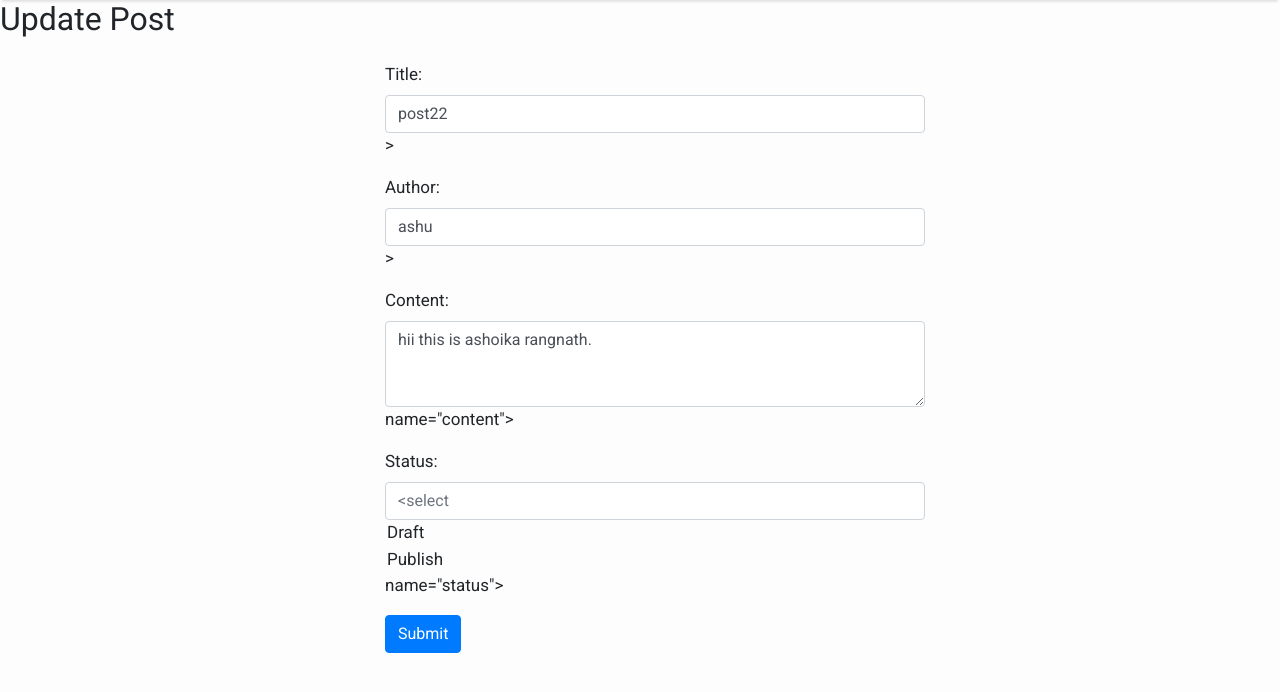
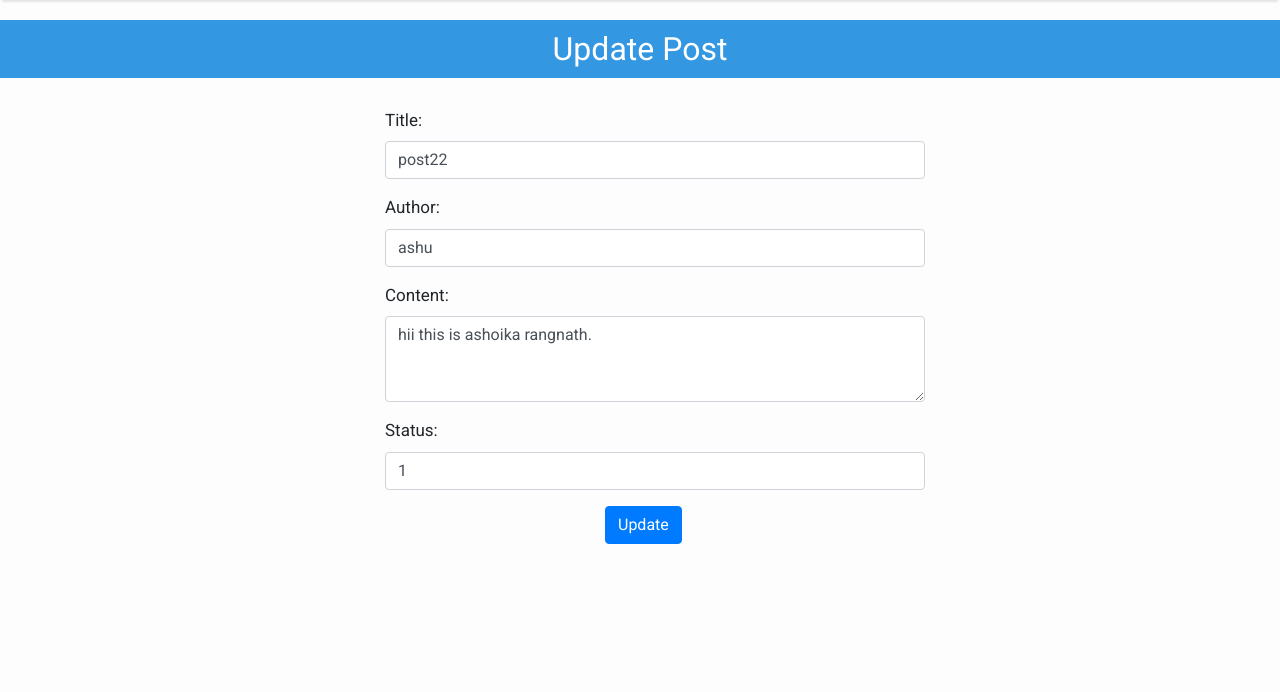
Before and after one commit to 19shiv03/gst, a Django app: page /updtae/29/ in a window 1280 px wide. Shown: the part 58-750 px from the top of the page. Run offline with Django 4.2, Linux system fonts and the light colour scheme; data comes from the database, SQL or seed files in the repository; both versions use the stored data as it was after the commit; some libraries are stand-ins or nearby versions.

Commit message:
changed24

```diff
--- a/Blog/crud/views.py
+++ b/Blog/crud/views.py
@@ -1,62 +1,84 @@
 from typing import Reversible
-from django.shortcuts import render,redirect
+from django.shortcuts import render, redirect
 
 from django.urls import reverse_lazy
-from django.views.generic import ListView,DetailView
-from django.views.generic.edit import CreateView,DeleteView,UpdateView
+from django.views.generic import ListView, DetailView
+from django.views.generic.edit import CreateView, DeleteView, UpdateView
 from requests import post
 from .models import Post
 from .forms import BlogForm
 
+
 class PostList(ListView):
-    queryset = Post.objects.filter(status=1).order_by('-created_on')
-    template_name = 'index.html'
+    queryset = Post.objects.filter(status=1).order_by("-created_on")
+    template_name = "index.html"
+
 
 class PostDetail(DetailView):
     model = Post
-    template_name = 'post_detail.html'
+    template_name = "post_detail.html"
+
 
 class AddPost(CreateView):
-    model=Post
-    template_name='add_post.html'
-    success_url = '/show'
-    fields=['title','author','content','status','created_on']
+    model = Post
+    template_name = "add_post.html"
+    success_url = "/show"
+    fields = ["title", "author", "content", "status", "created_on"]
+
 
 class DeletePost(DeleteView):
-    model=Post
-    template_name='delete.html'
-    success_url='/show'
+    model = Post
+    template_name = "delete.html"
+    success_url = "/show"
+
 
 class UpdatePost(UpdateView):
-    model=Post
-    fields=['title','author','content','status']
-    template_name='update.html'
-    success_url='/show'
+    model = Post
+    fields = ["title", "author", "content", "status"]
+    template_name = "update.html"
+    success_url = "/show"
+    initial = {}
+
+    def get_initial(self) -> dict:
+        global initial
+        initial = super(UpdatePost, self).get_initial()
+        print("initial data", initial)
+
+        # retrieve current object
+        habit_object = self.get_object()
+
+        initial["title"] = habit_object.title
+        initial["author"] = habit_object.author
+        initial["content"] = habit_object.content
+        initial["status"] = habit_object.status
+        print(initial)
+        return initial
+
+    def get_context_data(self, **kwargs):
+        context = super(UpdatePost, self).get_context_data(**kwargs)
+        context.update(self.get_initial())
+        return context
 
 
 class Myview(ListView):
     model = Post
-    template_name= 'show.html'
+    template_name = "show.html"
 
     def get_queryset(self, *args, **kwargs):
-
         return Post.objects.all()
-
-
 
 
 class SearchView(ListView):
     model = Post
-    template_name=  'show.html'
+    template_name = "show.html"
 
     def get_queryset(self, *args, **kwargs):
-        title = self.request.GET.get('post')
+        title = self.request.GET.get("post")
         if title:
-           result=Post.objects.filter(title=title)
-           if len(result)==0:
-               return Post.objects.all()
+            result = Post.objects.filter(title=title)
+            if len(result) == 0:
+                return Post.objects.all()
         else:
-            result=Post.objects.all()
-
+            result = Post.objects.all()
 
         return result
--- a/Blog/templates/show.html
+++ b/Blog/templates/show.html
@@ -32,15 +32,15 @@
 
     </style>
     <div class="both" style="padding:20px;">
-    <div class="form" style="margin-left:150px; width:40%; float:left; ">
+    <div class="form" style="margin-left:130px; width:40%; float:left; ">
     <form class="search" method="GET" action="/search/">
       {% csrf_token %}
       <input class="form-control" type="text" name='post' placeholder="search here">
-      <button class='btn' style="background:Orange" type="submit">Search</button>
+      <button class='btn' style="background:Orange;margin-left:10px" type="submit">Search</button>
     </form>
     <br>
     </div>
-    <div class="add" style="float:right; margin-right:290px;">
+    <div class="add" style="float:right; margin-right:235px;">
       <a href="/create" class="btn btn-primary" style="background-color:Green">Add New Record</a>
     </div>
   </div>
--- a/Blog/templates/update.html
+++ b/Blog/templates/update.html
@@ -1,39 +1,20 @@
- {% extends "base.html" %}
+{% extends 'base.html' %}
 {% block content %}
-{% comment %}
  <style>
-	h3{
+    h2{
      color:white;
+     margin-top:20px;
+     padding:10px;
      text-align:center;
-		margin: 25px 50px 75px;
-		border-radius:10px;
-		background-color: #3398E1 ;
+     background-color:#3398E1;
    }
-  .form{
-	   background-color:#e9f0f2;
-	   margin-left: 200px;
-	   margin-right: 200px;
-	   padding:30px;
-	   border-radius:20px;
+   .container{
+    margin-top:30px;
    }
-  input[type=submit]{
-	background-color: #adddef;
+   button{
+     margin-left:220px;
    }
-
  </style>
-<h3>Update Your Post</h3>
-<div class="form">
- <form method="post" style="margin-left:10px;">
-	{% csrf_token %}
-	{{ form.as_p }}
-	<input type="submit" value="Save">
-</form>
-</div> {% endcomment %}
-
-
-
-
-
   <h2>Update Post</h2>
 <div class="container">
   <div class="row">
@@ -41,28 +22,36 @@
           <form method="POST">
           {% csrf_token %}
 
-           <div class="mb-3 mt-3">
+            <div class="form-group">
             <label for="title" class="form-label">Title:</label>
-            <input type="text" class="form-control" id="title" name="author" placeholder={{form.title}}>
+           <input type="text" class="form-control" id="title" name="title" value="{{title}}">
 
           </div>
            <div class="mb-3">
             <label for="author" class="form-label">Author:</label>
-            <input type="text" class="form-control" id="author" name="author" placeholder={{form.author}} >
+            <input type="text" class="form-control" id="author" name="author" value={{author}} >
           </div>
           <div class="mb-3">
             <label for="author" class="form-label">Content:</label>
-            <textarea class="form-control" rows="3" col="3" id="content" placeholder={{form.content}} name="content"></textarea>
+            <textarea class="form-control"  rows="3" col="3" id="content" name="content">{{content}}</textarea>
           </div>
           <div class="mb-3">
             <label for="author" class="form-label">Status:</label>
-            <input type="number" class="form-control" id="status" placeholder={{form.status}} name="status">
+            <input type="number" class="form-control" id="status" name="status" value={{status}}>
             </div>
-          <button type="submit" class="btn btn-primary">Submit</button>
+          <button type="submit" class="btn btn-primary">Update</button>
           </form>
      </div>
-  </div>
-</div>
+  </div></div>
+{% endblock content%}
 
 
-{% endblock content%}
+
+{% comment %} {% block content %}
+    <h1>Edit YourModel</h1>
+    <form method="post">
+        {% csrf_token %}
+        {{ form.as_div }}
+        <button class="btn btn-primary" type="submit">Save Changes</button>
+    </form>
+{% endblock %} {% endcomment %}
```
Also changed, not shown: Blog/crud/forms.py (+0 -33 lines), Blog/templates/add_post.html (+8 -5 lines), Blog/templates/delete.html (+6 -5 lines), Blog/db.sqlite3. Lines whose indentation alone changed are shown as unchanged.
